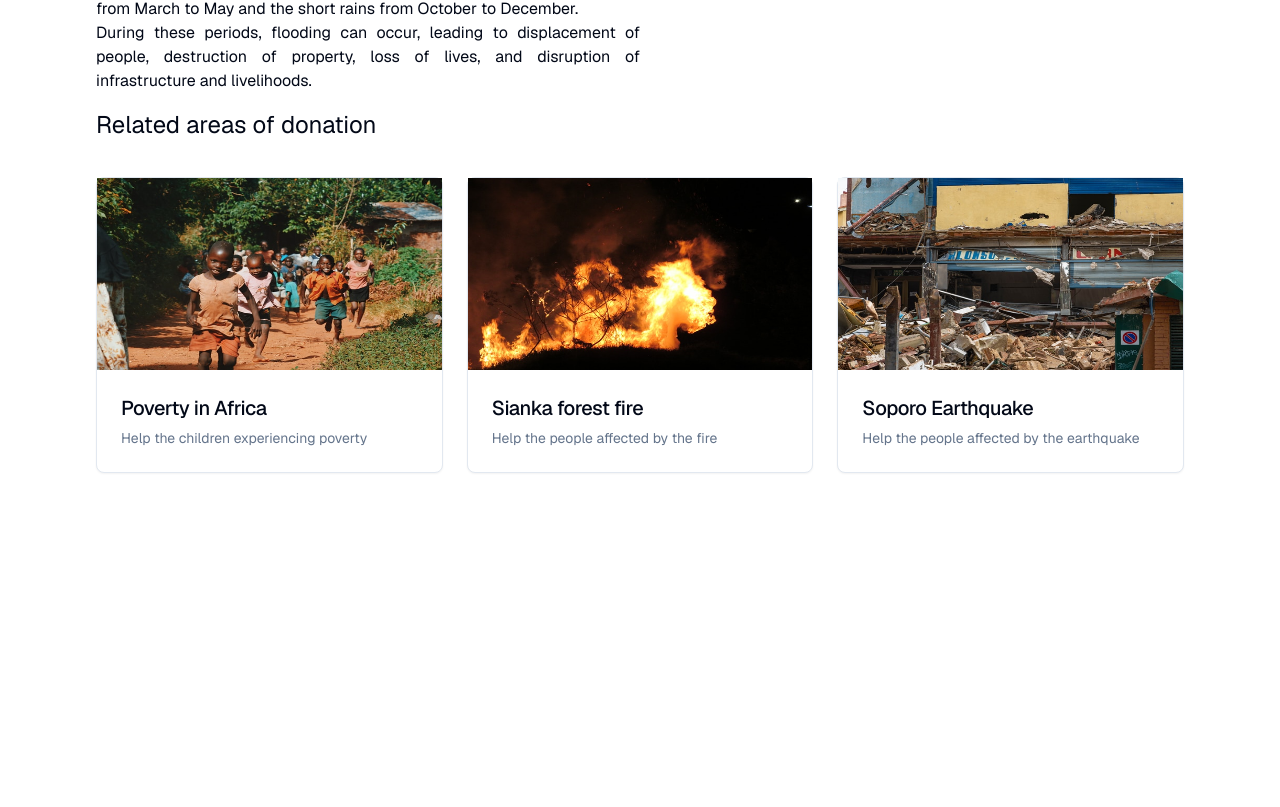
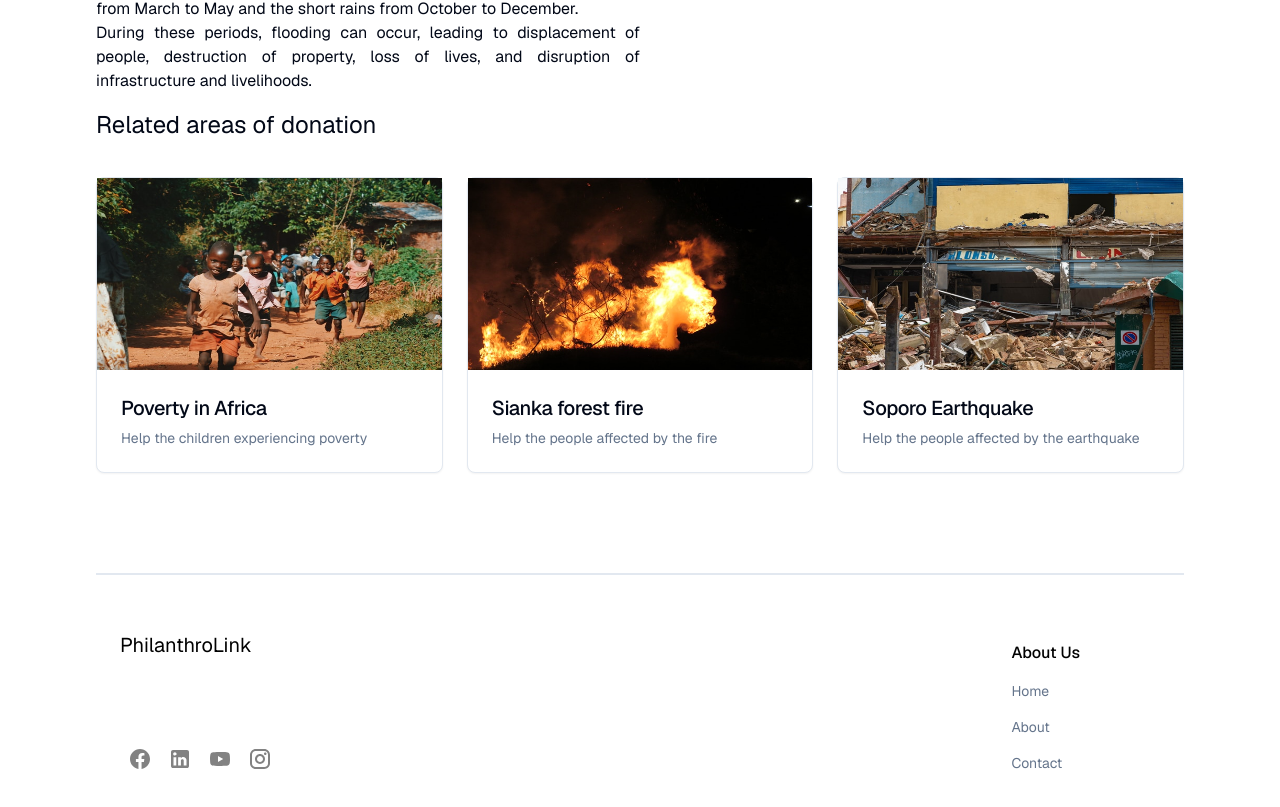
Before and after one commit to digital-explorers-2/philanthro-link, a Next.js app: page /donationDetails in a window 1280 px wide. Shown: the part 1242-2049 px from the top of the page. Before the commit the page ends 1735 px from the top, so only its background shows below. Built offline with nearby package versions, Linux system fonts and the light colour scheme.

Commit message:
feat: add footer to donation details page

```diff
--- a/app/donationDetails/page.tsx
+++ b/app/donationDetails/page.tsx
@@ -30,6 +30,8 @@ import {
 import { z } from "zod";
 import { zodResolver } from "@hookform/resolvers/zod";
 import { useForm } from "react-hook-form";
+import FooterSecondary from "@/components/FooterSecondary"
+
 
 const donateMoney = [
   {
@@ -307,6 +309,7 @@ export default function DonationDetailsPage() {
           ))}
         </div>
       </div>
+      <FooterSecondary />
     </div>
   );
 }
```
